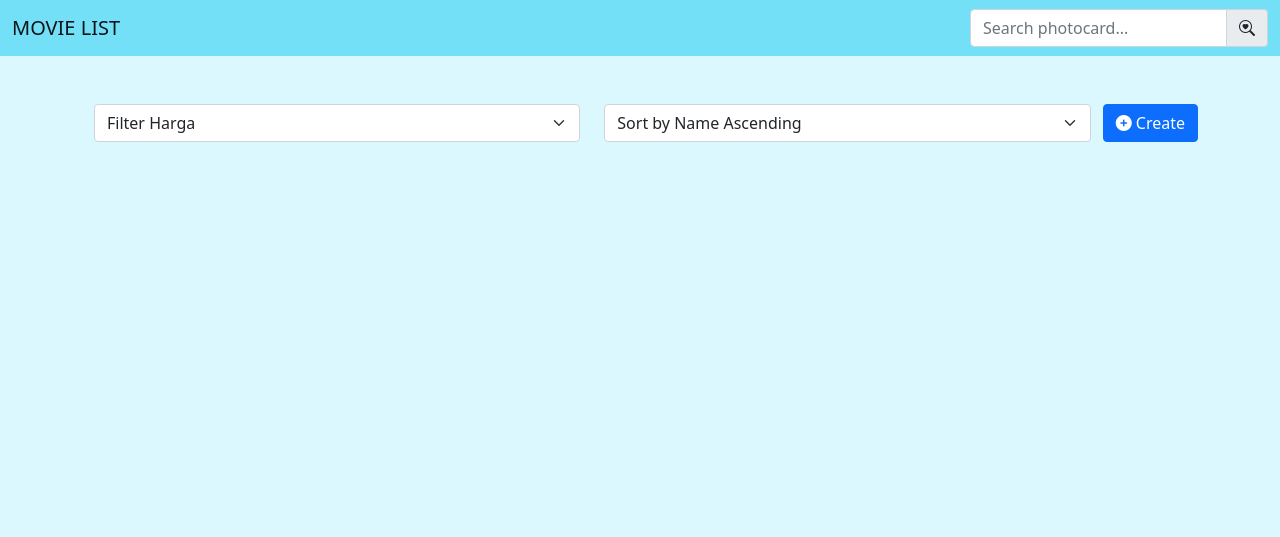
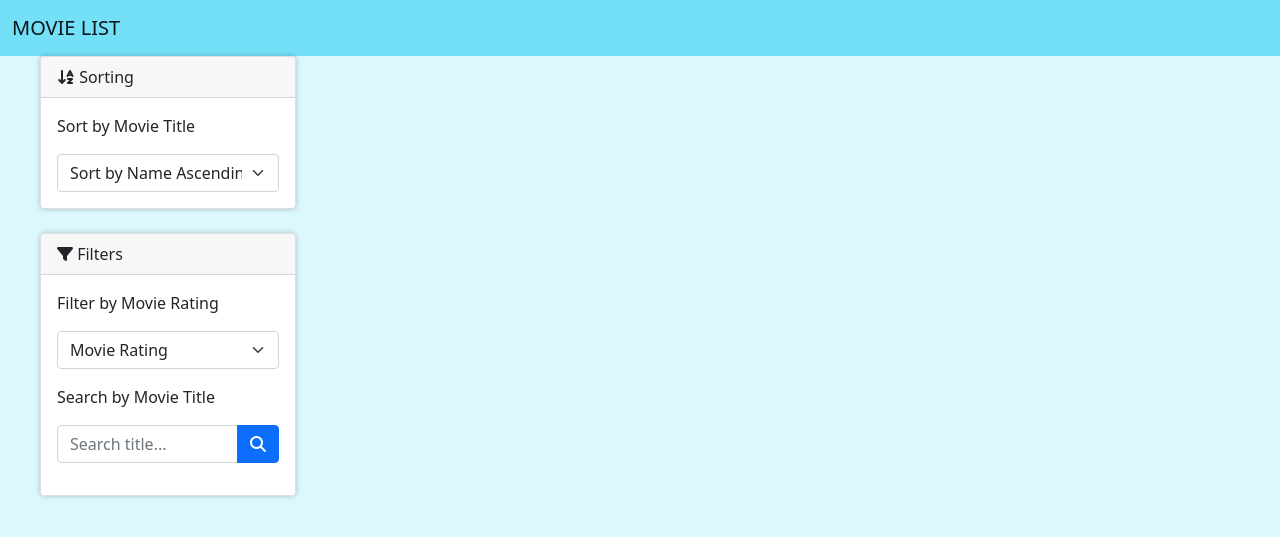
Before and after one commit to annisbalqisa/Praktikum7, a PHP site: page / in a window 1280 px wide. Shown: the top 537 px of the page. Run offline with PHP 8.4, Linux system fonts and the light colour scheme; data that the repository does not hold is empty; some libraries are stand-ins or nearby versions.

Commit message:
third commit

```diff
--- a/custom.css
+++ b/custom.css
@@ -5,5 +5,15 @@
     width: 100%;
     height: 20vw;
     object-fit: cover;}
+aside {
+  float: left;
+  width: 20%;
+  margin-left: 40px;
+}
 
+.container {
+  float: right;
+  width: 70%;
+  margin-right: 40px;
+}
 body { background: rgb(220, 248, 255) !important; }
--- a/index.php
+++ b/index.php
@@ -20,30 +20,50 @@
 	<nav class="navbar navbar-light bg-info" style="--bs-bg-opacity: .5;">
 			<div class="container-fluid">
 				<a class="navbar-brand">MOVIE LIST</a>
-				<form class="d-flex input-group w-auto">
-					<input type="text" class="form-control" id="search" placeholder="Search photocard..." aria-label="Recipient's username" aria-describedby="button-addon2" />
-					<span class="input-group-text"><i class="bi bi-search-heart"></i></span>
-				</form>
+				<!-- <form class="d-flex input-group w-auto"> -->
+					<!-- <input type="text" class="form-control" id="search" placeholder="Search photocard..." aria-label="Recipient's username" aria-describedby="button-addon2" /> -->
+					<!-- <span class="input-group-text"><i class="bi bi-search-heart"></i></span> -->
+				<!-- </form> -->
 			</div>
 	</nav>
-  <div class="container">
-		<button type="button" class="btn btn-primary float-end"><i class="fas fa-plus-circle"></i> Create</button>
-    <div class="row mt-5">
-      <div class="col-md input-group mb-3">
-        <select class="form-select" id="filter" aria-label="Default select example">
-          <option class="text-muted" selected>Filter Harga</option>
-          <option value="0 AND 80000">0 - 80.000</option>
-          <option value="80000 AND 150000">80.000 - 150.000</option>
-          <option value="150000 AND 300000">150.000 - 300.000</option>
-        </select>
+	<aside>
+		<div class="card mb-4">
+			<div class="card-header">
+				<i class="fas fa-sort-alpha-down"></i> Sorting
 			</div>
-      <div class="col-md input-group mb-3">
+			<div class="card-body">
+				<p class="card-text">Sort by Movie Title</p>
 				<select class="form-select" id="sort" aria-label="Default select example">
 					<option value="ASC">Sort by Name Ascending</option>
 					<option value="DESC">Sort by Name Descending</option>
 				</select>
 			</div>
 		</div>
+		<div class="card">
+			<div class="card-header">
+				<i class="fas fa-filter"></i> Filters
+			</div>
+			<div class="card-body">
+				<p class="card-text">Filter by Movie Rating</p>
+				<select class="form-select mb-3" id="filter" aria-label="Default select example">
+					<option class="text-muted" selected>Movie Rating</option>
+					<?php
+					require_once 'db.php';
+					$query = mysqli_query($database, "SELECT DISTINCT rating FROM film");
+					while ($row = mysqli_fetch_object($query)) :
+					?>
+						<option value="<?= $row->rating; ?>"><?= $row->rating; ?></option>
+					<?php endwhile; ?>
+				</select>
+				<p class="card-text">Search by Movie Title</p>
+				<div class="input-group mb-3">
+					<input type="text" class="form-control" id="search" placeholder="Search title..." aria-label="Recipient's username" aria-describedby="button-addon2">
+					<button class="btn btn-primary" type="button" id="button-addon2"><i class="fas fa-search"></i></button>
+				</div>
+			</div>
+		</div>
+	</aside>
+  <div class="container">
 		<div class="row" id="content">
       <?php
       require_once 'db.php';
@@ -52,7 +72,9 @@
       ?>
         <div class="col-sm-auto mt-3">
           <div class="card" style="width: 15rem">
+						<a href="">
             	<img src="https://encrypted-tbn1.gstatic.com/images?q=tbn:ANd9GcRnTnlyQqGAGDEDgqouPXXC27s3DTdAol5KEPJQCp9d5XkDeI_3" class="card-img-top" alt="" />
+						</a>
             <div class="card-body">
               <h5 class="card-title"><?= $row->title; ?></h5>
               <div class="card-title text-secondary"><?= $row->release_year; ?></div>
```
Also changed, not shown: create.php (deleted, +0 -70 lines), filter.php (+6 -5 lines), search.php (+7 -6 lines), sort.php (+7 -6 lines). Lines whose indentation alone changed are shown as unchanged.
